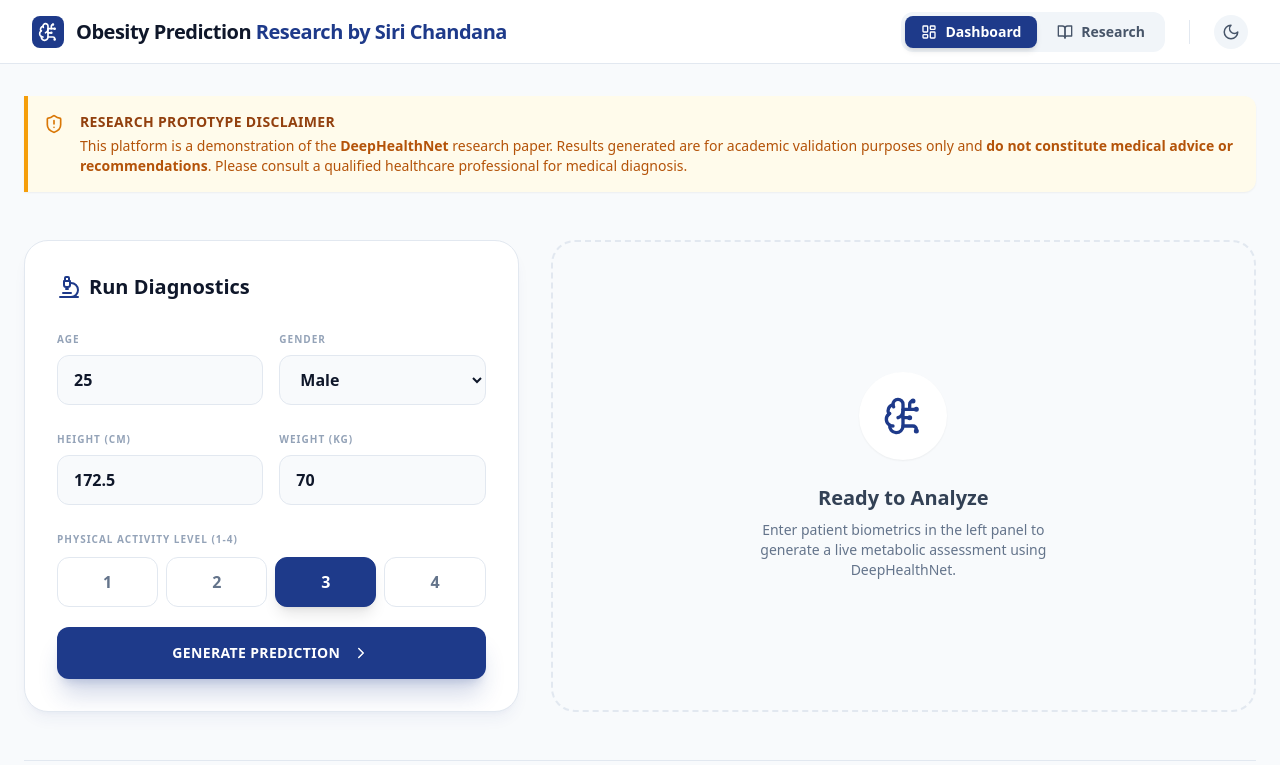
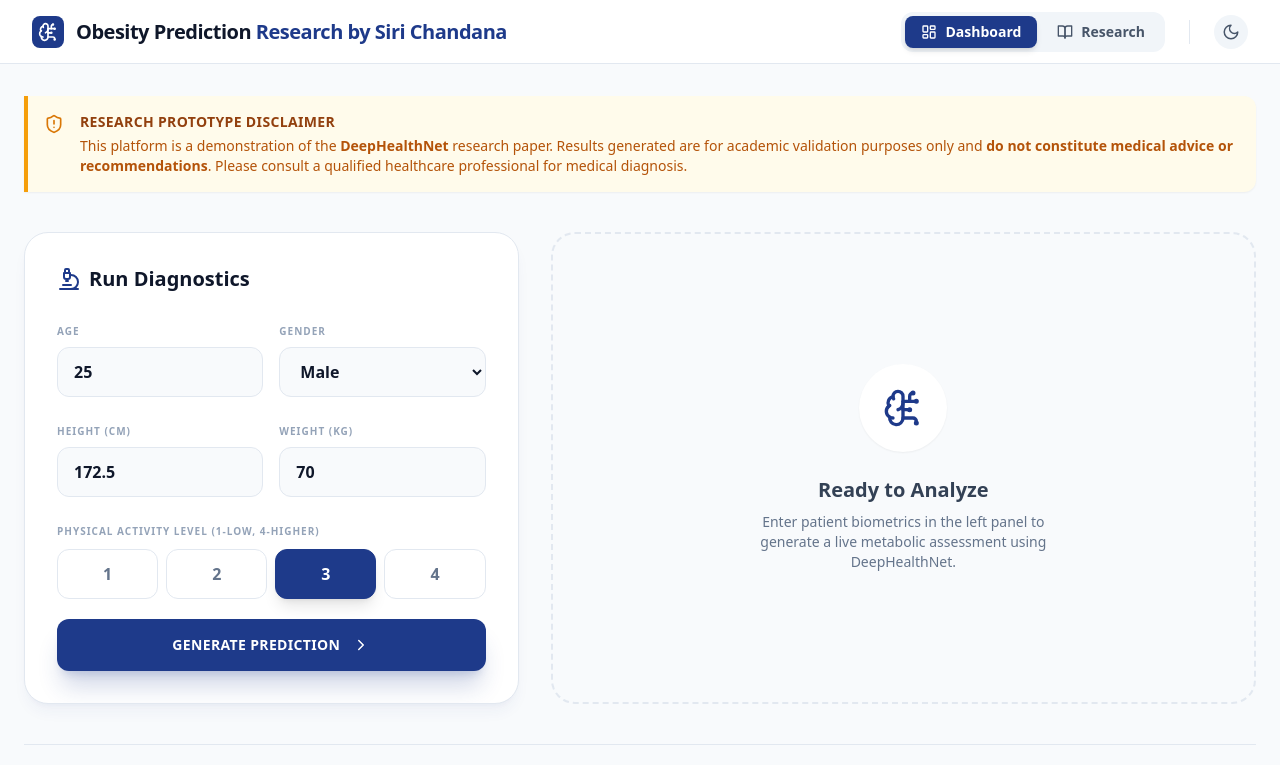
Before and after one commit to Sirichandanakota/Obesity_Prediction_with_Research_Paper_, a React (Vite) app: page / in a window 1280 px wide. Shown: the top 765 px of the page. Built offline with nearby package versions, Linux system fonts and the light colour scheme.

Commit message:
Refactor physical activity level label and class names
Updated the label for physical activity level and adjusted some class names for consistency.

```diff
--- a/App.jsx
+++ b/App.jsx
@@ -224,7 +224,7 @@ overflow-x-auto whitespace-nowrap scrollbar-hide">
 
           {/* Main Dashboard View */}
           {activeTab === 'dashboard' && (
-            <div className="space-y-8 md:space-y-12 animate-in fade-in slide-in-from-bottom-4 duration-500">
+            <div className="space-y-6 md:space-y-10 animate-in fade-in slide-in-from-bottom-4 duration-500">
 
               {/* DISCLAIMER BANNER */}
               <div className="bg-amber-50 dark:bg-amber-950/30 border-l-4 border-amber-500 p-4 rounded-r-xl shadow-sm flex items-start gap-4 hover:shadow-md transition-all duration-300">
@@ -281,7 +281,7 @@ overflow-x-auto whitespace-nowrap scrollbar-hide">
                         </div>
                       </div>
                       <div className="space-y-2">
-                        <label className="text-[10px] font-black text-slate-400 uppercase tracking-widest">Physical Activity Level (1-4)</label>
+                        <label className="text-[10px] font-black text-slate-400 uppercase tracking-widest">Physical Activity Level (1-Low, 4-Higher)</label>
                         <div className="grid grid-cols-4 gap-2">
                           {[1, 2, 3, 4].map(lvl => (
                             <button key={lvl} onClick={() => setFormData({...formData, activity: lvl})} className={`py-3 rounded-xl font-black transition-all border ${formData.activity === lvl ? 'bg-blue-900 border-blue-900 text-white shadow-lg' : 'bg-white dark:bg-slate-800 border-slate-200 dark:border-slate-700 text-slate-500 dark:text-slate-400 hover:border-blue-900'}`}>{lvl}</button>
@@ -408,12 +408,13 @@ overflow-x-auto whitespace-nowrap scrollbar-hide">
 
                 <div className="grid grid-cols-1 lg:grid-cols-3 gap-6 md:gap-8">
                   {/* Paper Details Card */}
+
                   <div className="lg:col-span-2 bg-white dark:bg-slate-900 border border-slate-200 dark:border-slate-800 p-8 md:p-10 rounded-3xl shadow-sm relative overflow-hidden group transition-all duration-300 hover:shadow-2xl hover:scale-[1.01]">
                      <div className="absolute top-0 right-0 p-10 opacity-5 group-hover:opacity-10 transition-opacity duration-500">
                         <BookOpen size={200} className="text-blue-900" />
                      </div>
                      <div className="relative z-10 space-y-6">
-                       <div className="pt-6">
+                       <div className="absolute top-6 right-6 z-20">
                           <a href="https://ieeexplore.ieee.org/document/11348622" target="_blank" rel="noopener noreferrer" className="inline-flex items-center gap-6 bg-blue-900 hover:bg-blue-800 text-white px-6 py-3 rounded-xl font-bold transition-all shadow-lg hover:shadow-blue-900/30 select-none">
                             View Full Paper <ExternalLink size={18} />
                           </a>
```
